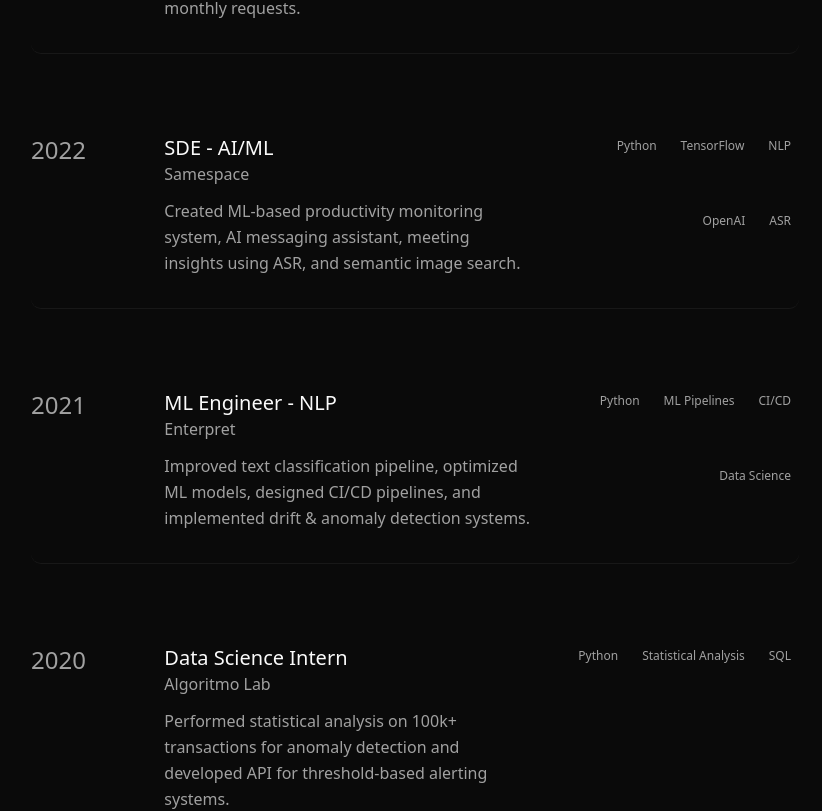
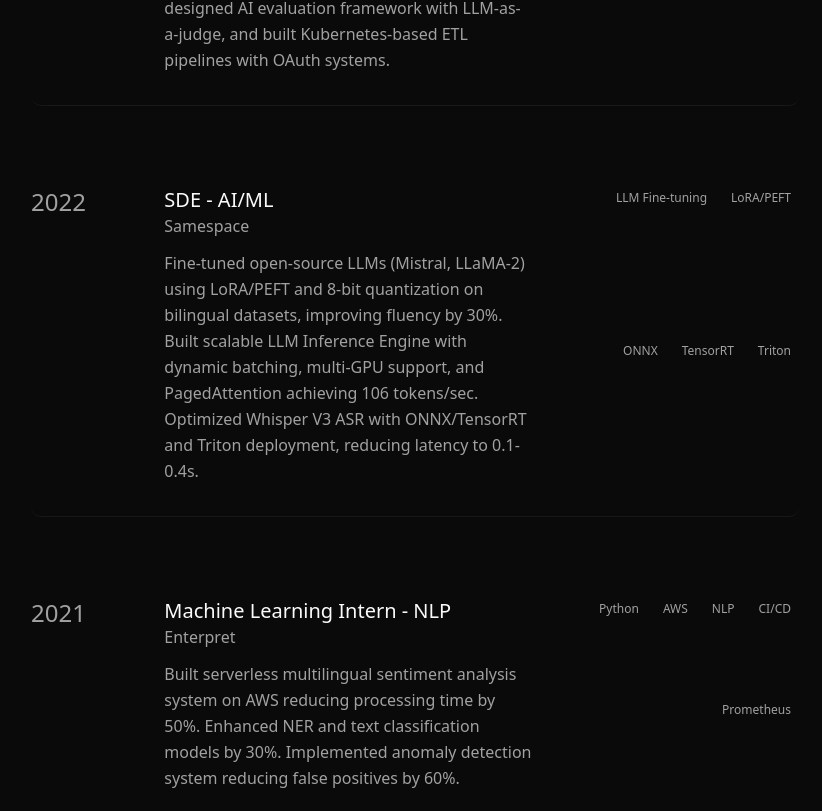
Before and after one commit to arun2728/portfolio, a Next.js app: page / in a window 1280 px wide. Shown: the part 1211-2022 px from the top of the page, without its empty margins (225-1047 px from the left). Built offline with nearby package versions, Linux system fonts and the light colour scheme.

Commit message:
Revise job descriptions and technologies in homepage section: enhance clarity and detail for roles at Lamatic.ai, Samespace, Enterpret, and Algoritmo Labs, reflecting significant contributions and technical skills.

```diff
--- a/app/page.tsx
+++ b/app/page.tsx
@@ -193,29 +193,29 @@ export default function Home() {
                   year: "2024",
                   role: "Founding Engineer - AI",
                   company: "Lamatic.ai",
-                  description: "Architected core tech stack, including serverless flow executor, ETL pipeline, semantic RAG, and agentic AI infrastructure supporting 1M+ monthly requests.",
-                  tech: ["Python", "Kubernetes", "LLM", "GenAI", "Semantic RAG"],
+                  description: "As the first engineering hire, built 80%+ of Lamatic's core stack. Architected serverless executor processing 1M+ monthly requests, designed AI evaluation framework with LLM-as-a-judge, and built Kubernetes-based ETL pipelines with OAuth systems.",
+                  tech: ["Python", "Kubernetes", "LLM", "RAG", "Agentic AI"],
                 },
                 {
                   year: "2022",
                   role: "SDE - AI/ML",
                   company: "Samespace",
-                  description: "Created ML-based productivity monitoring system, AI messaging assistant, meeting insights using ASR, and semantic image search.",
-                  tech: ["Python", "TensorFlow", "NLP", "OpenAI", "ASR"],
+                  description: "Fine-tuned open-source LLMs (Mistral, LLaMA-2) using LoRA/PEFT and 8-bit quantization on bilingual datasets, improving fluency by 30%. Built scalable LLM Inference Engine with dynamic batching, multi-GPU support, and PagedAttention achieving 106 tokens/sec. Optimized Whisper V3 ASR with ONNX/TensorRT and Triton deployment, reducing latency to 0.1-0.4s.",
+                  tech: ["LLM Fine-tuning", "LoRA/PEFT", "ONNX", "TensorRT", "Triton"],
                 },
                 {
                   year: "2021",
-                  role: "ML Engineer - NLP",
+                  role: "Machine Learning Intern - NLP",
                   company: "Enterpret",
-                  description: "Improved text classification pipeline, optimized ML models, designed CI/CD pipelines, and implemented drift & anomaly detection systems.",
-                  tech: ["Python", "ML Pipelines", "CI/CD", "Data Science"],
+                  description: "Built serverless multilingual sentiment analysis system on AWS reducing processing time by 50%. Enhanced NER and text classification models by 30%. Implemented anomaly detection system reducing false positives by 60%.",
+                  tech: ["Python", "AWS", "NLP", "CI/CD", "Prometheus"],
                 },
                 {
                   year: "2020",
                   role: "Data Science Intern",
-                  company: "Algoritmo Lab",
-                  description: "Performed statistical analysis on 100k+ transactions for anomaly detection and developed API for threshold-based alerting systems.",
-                  tech: ["Python", "Statistical Analysis", "SQL"],
+                  company: "Algoritmo Labs",
+                  description: "Developed ML model, converted to ONNX, and deployed with Golang runtime for client-side productivity tracking.",
+                  tech: ["Python", "ONNX", "Golang", "ML"],
                 },
               ].map((job, index) => (
                 <div
@@ -680,7 +680,7 @@ export default function Home() {
                 {[
                   { name: "GitHub", handle: "@arun2728", url: "https://github.com/arun2728" },
                   { name: "LinkedIn", handle: "arun-addagatla", url: "https://www.linkedin.com/in/arun-addagatla" },
-                  { name: "Resume", handle: "Open PDF", url: "https://drive.google.com/file/d/1d8OQIpGrO33-Pyp8J8rlAwLHwNfI_xOr/view?usp=drive_link" },
+                  { name: "Resume", handle: "Open PDF", url: "https://drive.google.com/file/d/1J_fvo26gRdc0qRPj7Z42vWKiNkDGZLCT/view" },
                   { name: "Blog", handle: "Medium", url: "https://arunaddagatla.medium.com/" },
                 ].map((social) => (
                   <Link
```
